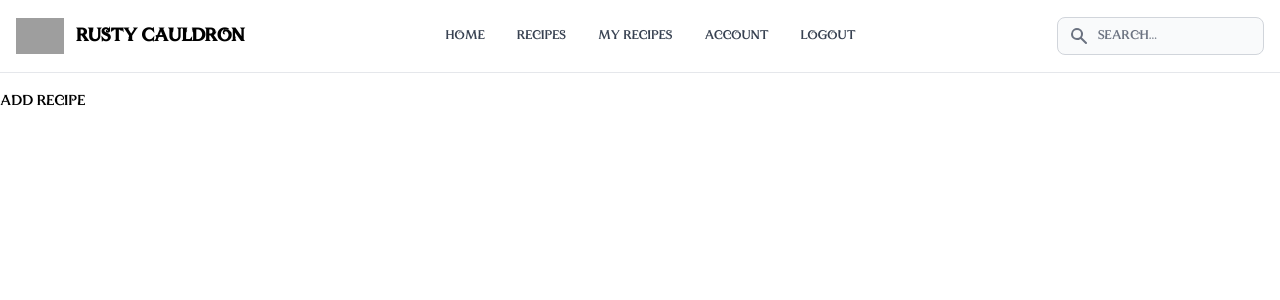
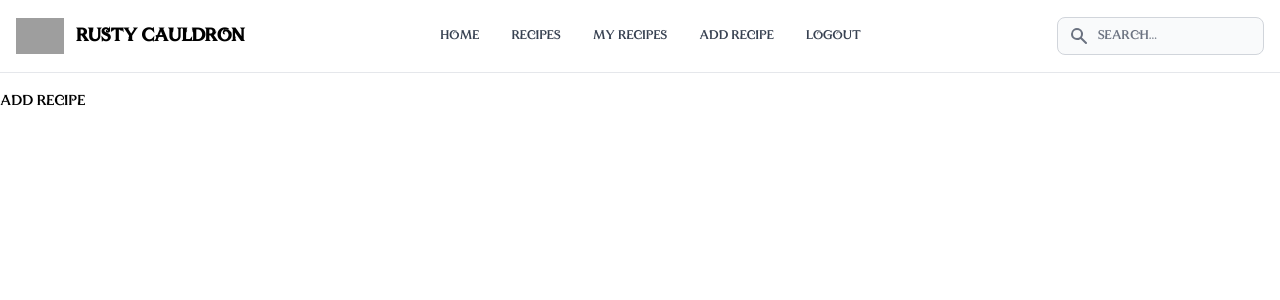
Before and after one commit to fekete965/rusty-cauldron-mvc, a Flask app: page /recipes/new in a window 1280 px wide. Shown: the top 300 px of the page. Run offline with Flask 2, Linux system fonts and the light colour scheme; a user stored in the database is signed in; some libraries are stand-ins or nearby versions; grey boxes are pictures that could not be loaded.

Commit message:
Remove account link

```diff
--- a/templates/layout.html
+++ b/templates/layout.html
@@ -51,6 +51,9 @@
           <li>
             <a class="block py-2 pl-3 pr-4 text-gray-700 rounded hover:bg-gray-100 md:hover:bg-transparent md:hover:text-blue-700 md:p-0 md:dark:hover:text-white dark:text-gray-400 dark:hover:bg-gray-700 dark:hover:text-white md:dark:hover:bg-transparent dark:border-gray-700" href="/my-recipes">My Recipes</a>
           </li>
+          <li>
+            <a class="block py-2 pl-3 pr-4 text-gray-700 rounded hover:bg-gray-100 md:hover:bg-transparent md:hover:text-blue-700 md:p-0 md:dark:hover:text-white dark:text-gray-400 dark:hover:bg-gray-700 dark:hover:text-white md:dark:hover:bg-transparent dark:border-gray-700" href="/recipes/new">Add Recipe</a>
+          </li>
           {% endif %}
           {% if not current_user.is_authenticated %}
             <li>
@@ -61,9 +64,6 @@
             </li>
           {% endif %}
           {% if current_user.is_authenticated %}
-            <li>
-              <a class="block py-2 pl-3 pr-4 text-gray-700 rounded hover:bg-gray-100 md:hover:bg-transparent md:hover:text-blue-700 md:p-0 md:dark:hover:text-white dark:text-gray-400 dark:hover:bg-gray-700 dark:hover:text-white md:dark:hover:bg-transparent dark:border-gray-700" href="/account">Account</a>
-            </li>
             <li>
               <a class="block py-2 pl-3 pr-4 text-gray-700 rounded hover:bg-gray-100 md:hover:bg-transparent md:hover:text-blue-700 md:p-0 md:dark:hover:text-white dark:text-gray-400 dark:hover:bg-gray-700 dark:hover:text-white md:dark:hover:bg-transparent dark:border-gray-700" href="/logout">Logout</a>
             </li>
```
